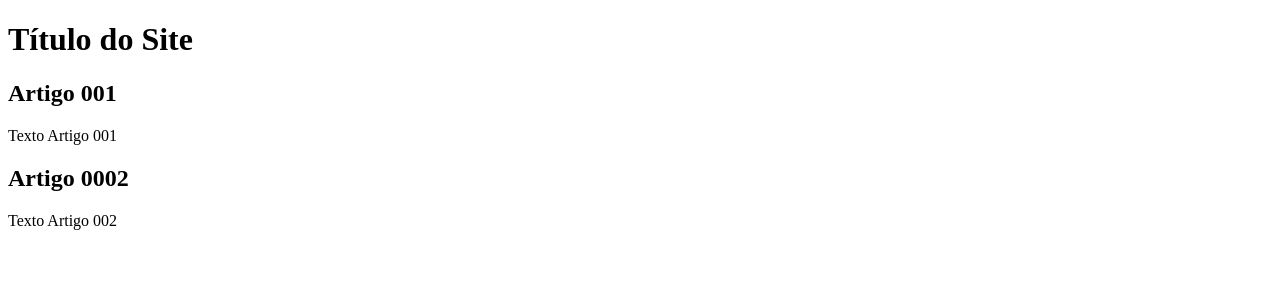
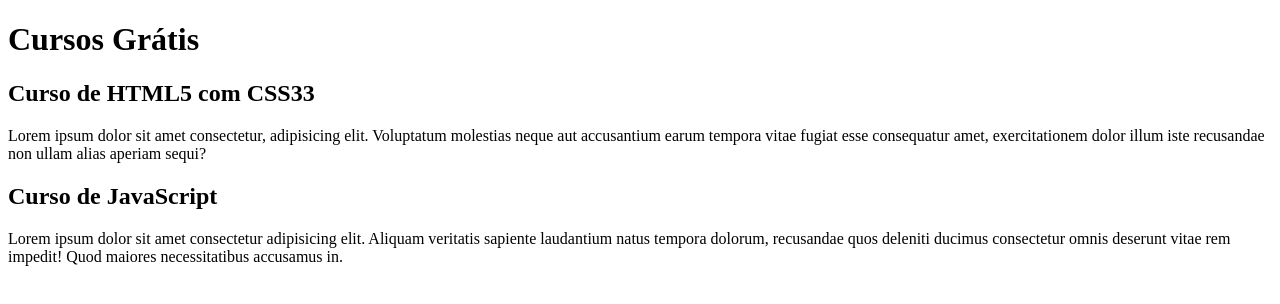
Before and after one commit to jsdavila84/projeto-site, a plain HTML site: page index.html in a window 1280 px wide. Drawn offline with Linux system fonts and the light colour scheme.

Commit message:
comecei a escrever o conteúdo

```diff
--- a/index.html
+++ b/index.html
@@ -9,15 +9,15 @@
 <body>
     <main>
         <header>
-            <h1>Título do Site</h1>
+            <h1>Cursos Grátis</h1>
         </header>
         <article>
-            <h2>Artigo 001</h2>
-            <p>Texto Artigo 001</p>
+            <h2>Curso de HTML5 com CSS33</h2>
+            <p>Lorem ipsum dolor sit amet consectetur, adipisicing elit. Voluptatum molestias neque aut accusantium earum tempora vitae fugiat esse consequatur amet, exercitationem dolor illum iste recusandae non ullam alias aperiam sequi?</p>
         </article>
         <article>
-            <h2>Artigo 0002</h2>
-            <p>Texto Artigo 002</p>
+            <h2>Curso de JavaScript</h2>
+            <p>Lorem ipsum dolor sit amet consectetur adipisicing elit. Aliquam veritatis sapiente laudantium natus tempora dolorum, recusandae quos deleniti ducimus consectetur omnis deserunt vitae rem impedit! Quod maiores necessitatibus accusamus in.</p>
         </article>
     </main>
 
```
